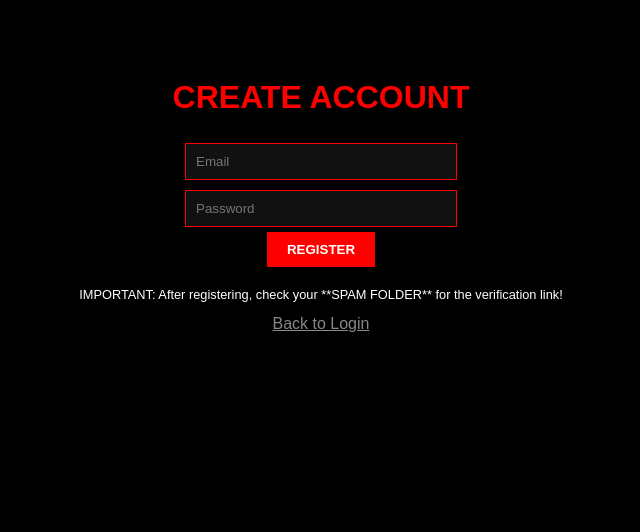
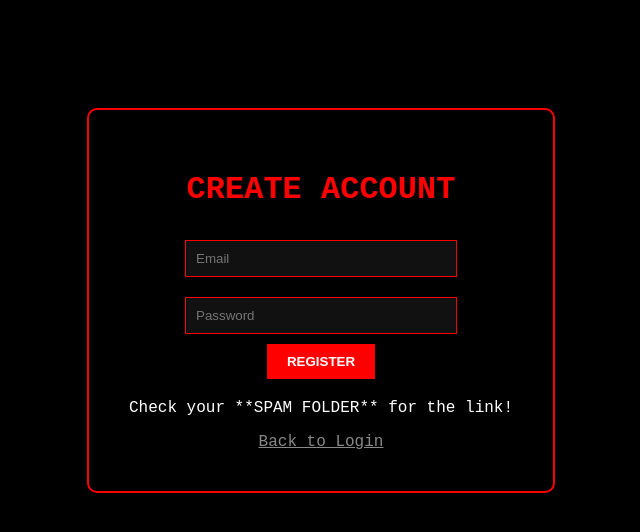
Before and after one commit to ronen323/SPAMMER, a Flask app: page /register in a window 1280 px wide. Shown: the top 532 px of the page, without its empty margins (319-959 px from the left). Run offline with Flask 3, Linux system fonts and the light colour scheme.

Commit message:
Revamp registration page layout and styles

```diff
--- a/templates/register.html
+++ b/templates/register.html
@@ -1,24 +1,26 @@
 <!DOCTYPE html>
 <html>
 <head>
+    <meta charset="UTF-8">
     <title>Register - Ronen Spammer</title>
     <style>
-        body { background: #000; color: #ff0000; font-family: sans-serif; text-align: center; padding-top: 50px; }
-        input { background: #111; border: 1px solid #ff0000; color: #fff; padding: 10px; margin: 5px; width: 250px; }
+        body { background: #000; color: #ff0000; font-family: 'Courier New', monospace; text-align: center; padding-top: 100px; }
+        .box { border: 2px solid #ff0000; display: inline-block; padding: 40px; border-radius: 10px; }
+        input { background: #111; border: 1px solid #ff0000; color: #fff; padding: 10px; margin: 10px; width: 250px; }
         button { background: #ff0000; color: #fff; border: none; padding: 10px 20px; cursor: pointer; font-weight: bold; }
-        .spam-notice { color: #fff; font-size: 0.8em; margin-top: 20px; }
+        .notice { color: #fff; margin-top: 20px; }
     </style>
 </head>
 <body>
+    <div class="box">
         <h1>CREATE ACCOUNT</h1>
         <form method="POST">
             <input type="email" name="email" placeholder="Email" required><br>
             <input type="password" name="password" placeholder="Password" required><br>
             <button type="submit">REGISTER</button>
         </form>
-    <div class="spam-notice">
-        <p>IMPORTANT: After registering, check your **SPAM FOLDER** for the verification link!</p>
+        <p class="notice">Check your **SPAM FOLDER** for the link!</p>
+        <a href="/login" style="color:#888;">Back to Login</a>
     </div>
-    <a href="/login" style="color: #888;">Back to Login</a>
 </body>
 </html>
```
Lines whose indentation alone changed are shown as unchanged.
